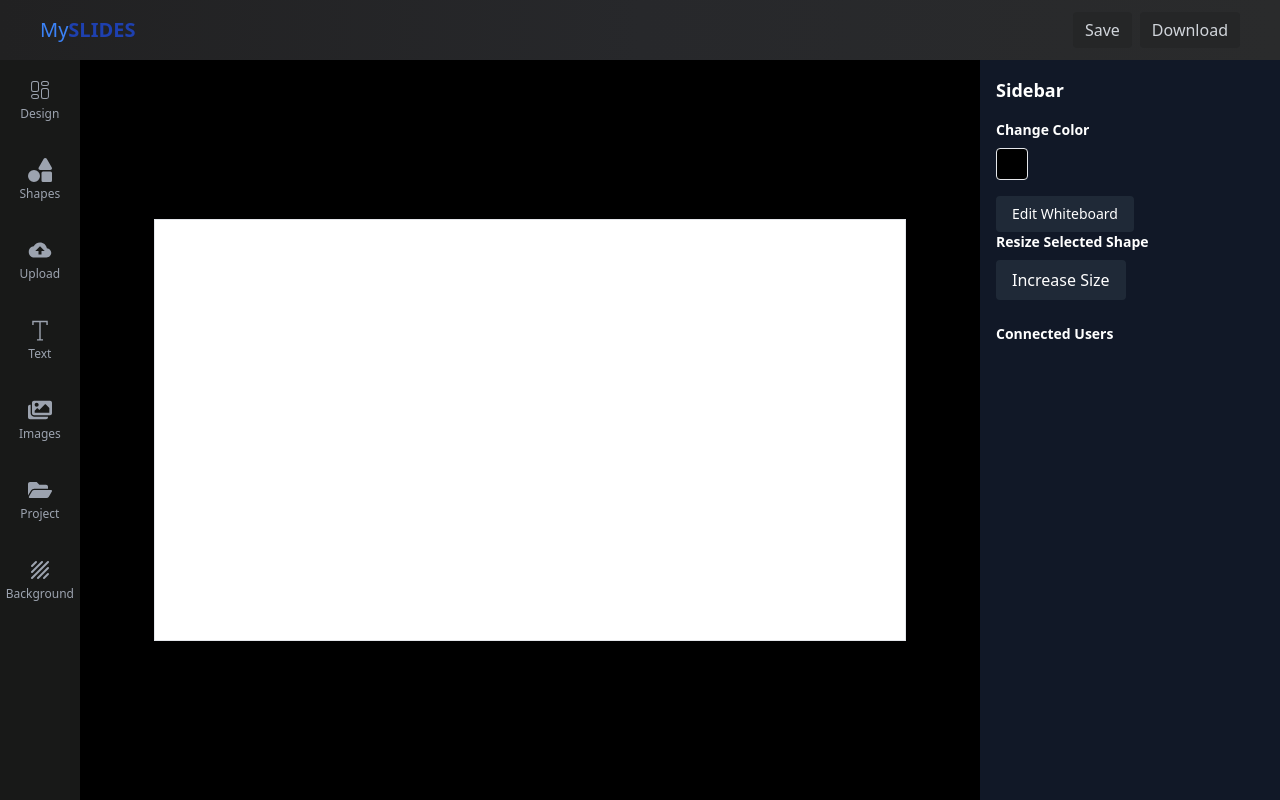
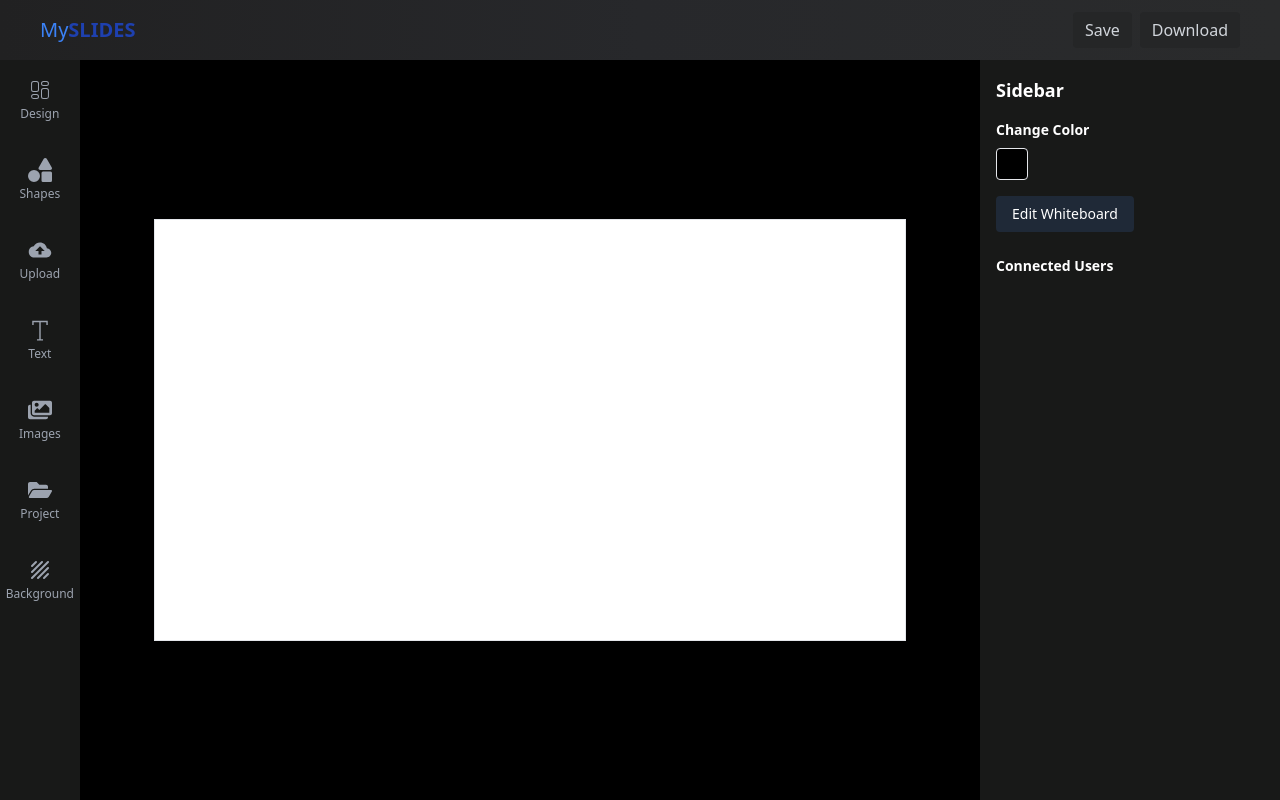
Before and after one commit to jahongirnurmamatov/itransition-task6, a React (Vite) app in the folder frontend/: page /create-slide in a window 1280 px wide. Built offline with nearby package versions, Linux system fonts and the light colour scheme.

Commit message:
Right toolbar optimization

```diff
--- /dev/null
+++ b/frontend/src/components/createSlide/Rightbar.jsx
@@ -0,0 +1,52 @@
+import React from "react";
+
+const Rightbar = ({users,editWhiteboard,setEditWhiteboard,color,bgColor,handleColorChange}) => {
+  return (
+    <div className="w-[300px] mr-0 bg-[#181918]  text-white p-4">
+      <h3 className="text-lg font-bold mb-4">Sidebar</h3>
+
+      {/* Section 1: Color Picker */}
+      <div className="mb-6">
+        <h4 className="text-sm font-semibold mb-2">Change Color</h4>
+        <label
+          className="block w-8 h-8 rounded cursor-pointer border relative"
+          style={{
+            backgroundColor: editWhiteboard ? bgColor : color,
+          }}
+        >
+          {/* Hidden input */}
+          <input
+            type="color"
+            value={editWhiteboard ? bgColor : color}
+            onChange={handleColorChange}
+            className="absolute inset-0 w-full h-full opacity-0 cursor-pointer"
+          />
+        </label>
+        <button
+          className="mt-4 px-4 py-2 bg-gray-800 rounded text-sm"
+          onClick={() => setEditWhiteboard((prev) => !prev)}
+        >
+          {editWhiteboard ? "Edit Shape" : "Edit Whiteboard"}
+        </button>
+
+      </div>
+
+      {/* Section 2: Connected Users */}
+      <div>
+        <h4 className="text-sm font-semibold mb-2">Connected Users</h4>
+        <ul className="space-y-2">
+          {users.map((user, index) => (
+            <li
+              key={index}
+              className="p-2 bg-gray-800 rounded-lg text-sm truncate"
+            >
+              {user}
+            </li>
+          ))}
+        </ul>
+      </div>
+    </div>
+  );
+};
+
+export default Rightbar;
--- a/frontend/src/pages/CreateSlide.jsx
+++ b/frontend/src/pages/CreateSlide.jsx
@@ -6,6 +6,7 @@ import { Stage, Layer, Rect, Circle, RegularPolygon } from "react-konva";
 import ResizableRect from "@/components/createSlide/shapes/Rectangle";
 import ResizableTriangle from "@/components/createSlide/shapes/Triangle";
 import ResizableCircle from "@/components/createSlide/shapes/Circle";
+import Rightbar from "@/components/createSlide/Rightbar";
 
 const CreateSlide = () => {
   const [state, setState] = useState("");
@@ -52,30 +53,6 @@ const CreateSlide = () => {
             color: defaultShapeColor,
           }; // triangle
     setShapes((prev) => [...prev, newShape]);
-  };
-
-  const handleResizeShape = () => {
-    if (!selectedShapeId) return;
-
-    setShapes((prevShapes) =>
-      prevShapes.map((shape) => {
-        if (shape.id === selectedShapeId) {
-          if (shape.type === "rect") {
-            return {
-              ...shape,
-              width: shape.width + 10,
-              height: shape.height + 10,
-            };
-          } else if (shape.type === "circle" || shape.type === "triangle") {
-            return {
-              ...shape,
-              radius: shape.radius + 10,
-            };
-          }
-        }
-        return shape;
-      })
-    );
   };
 
   const handleSelect = (id) => {
@@ -191,64 +168,15 @@ const CreateSlide = () => {
                 </Layer>
               </Stage>
 
-              <div className="w-[300px] mr-0 bg-gray-900 text-white p-4">
-                <h3 className="text-lg font-bold mb-4">Sidebar</h3>
-
-                {/* Section 1: Color Picker */}
-                <div className="mb-6">
-                  <h4 className="text-sm font-semibold mb-2">Change Color</h4>
-                  <label
-                    className="block w-8 h-8 rounded cursor-pointer border relative"
-                    style={{
-                      backgroundColor: editWhiteboard ? bgColor : color,
-                    }}
-                  >
-                    {/* Hidden input */}
-                    <input
-                      type="color"
-                      value={editWhiteboard ? bgColor : color}
-                      onChange={handleColorChange}
-                      className="absolute inset-0 w-full h-full opacity-0 cursor-pointer"
-                    />
-                  </label>
-                  <button
-                    className="mt-4 px-4 py-2 bg-gray-800 rounded text-sm"
-                    onClick={() => setEditWhiteboard((prev) => !prev)}
-                  >
-                    {editWhiteboard ? "Edit Shape" : "Edit Whiteboard"}
-                  </button>
-                  <h4 className="text-sm font-semibold mb-2">
-                    Resize Selected Shape
-                  </h4>
-                  <button
-                    onClick={handleResizeShape}
-                    className="px-4 py-2 bg-gray-800 text-white rounded"
-                    disabled={!selectedShapeId} // Disable if no shape is selected
-                  >
-                    Increase Size
-                  </button>
-                </div>
-
-                {/* Section 2: Connected Users */}
-                <div>
-                  <h4 className="text-sm font-semibold mb-2">
-                    Connected Users
-                  </h4>
-                  <ul className="space-y-2">
-                    {users.map((user, index) => (
-                      <li
-                        key={index}
-                        className="p-2 bg-gray-800 rounded-lg text-sm truncate"
-                      >
-                        {user}
-                      </li>
-                    ))}
-                  </ul>
-                </div>
-              </div>
+              <Rightbar
+                users={users}
+                editWhiteboard={editWhiteboard}
+                setEditWhiteboard={setEditWhiteboard}
+                color={color}
+                bgColor={bgColor}
+                handleColorChange={handleColorChange}
+              />
             </div>
-
-            {/* sidebar here*/}
           </div>
         </div>
       </div>
```
